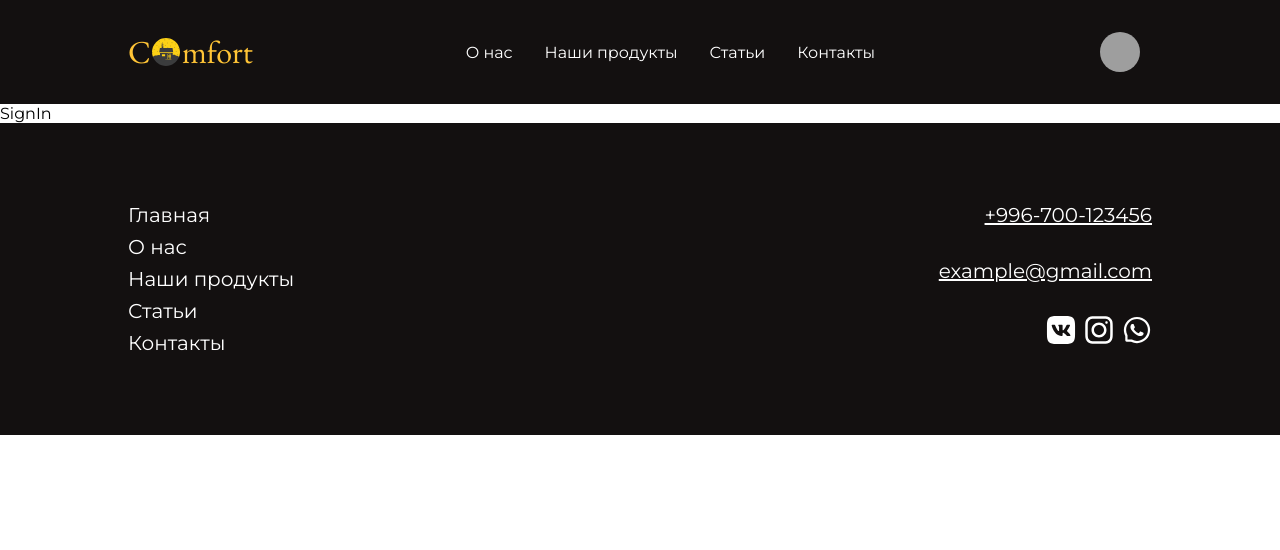
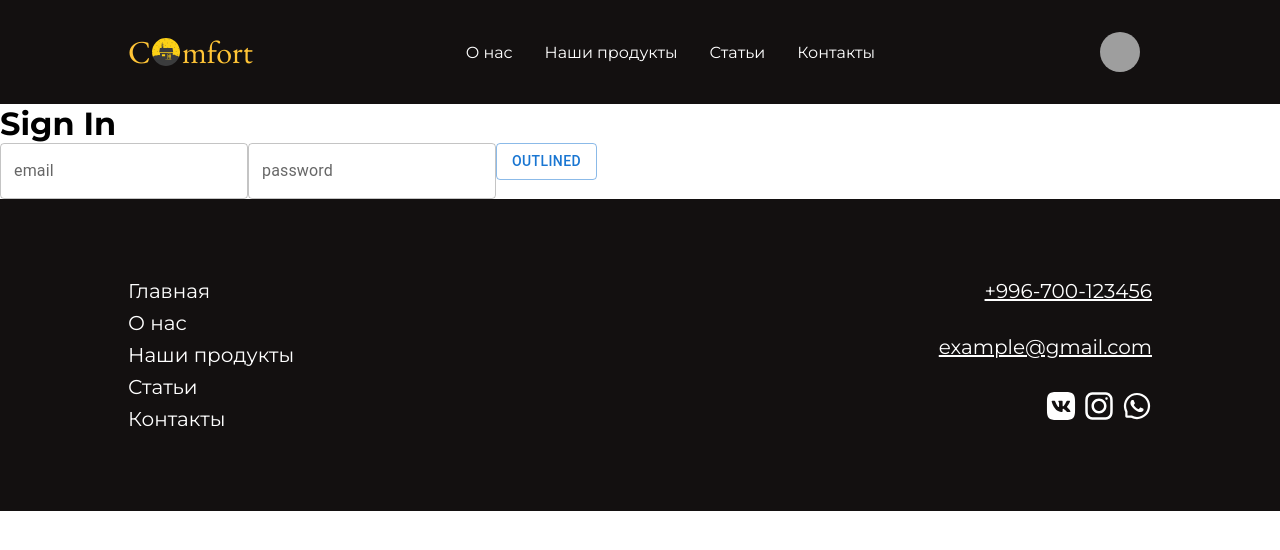
Before and after one commit to Kurul-afk/furniture-store, a React (Create React App) app: page /sign-in in a window 1280 px wide. Shown: the top 550 px of the page. Built offline with nearby package versions, Linux system fonts and the light colour scheme; grey boxes are pictures that could not be loaded.

Commit message:
added sign up and login, later need to show user

```diff
--- a/db.json
+++ b/db.json
@@ -1,5 +1,18 @@
 {
-  "users": {},
-  "products": {},
-  "favorite": {}
+  "users": [
+    {
+      "email": "arsenshergaziev@gmail.com",
+      "password": "qwerty",
+      "password_confirm": "qwerty",
+      "id": 1
+    },
+    {
+      "email": "doyouliketwix@gmail.com",
+      "password": "qwerty",
+      "password_confirm": "qwerty",
+      "id": 2
+    }
+  ],
+  "products": [],
+  "favorite": []
 }
--- a/src/context/authContext/index.tsx
+++ b/src/context/authContext/index.tsx
@@ -6,6 +6,7 @@ interface authContextI {
   error: string;
   loading: boolean;
   handleSignUp: any;
+  handleSignIn: any;
 }
 
 const initVal = {
@@ -13,6 +14,7 @@ const initVal = {
   error: "",
   loading: false,
   handleSignUp: () => {},
+  handleSignIn: ()=>{}
 };
 
 interface UserI {
@@ -48,8 +50,35 @@ const AuthContextProvider = ({ children }: { children: ReactNode }) => {
     }
   };
 
+  const handleSignIn = async (
+    user: UserI,
+     navigate: (value: string) => void
+    ) => {
+    setLoading(true);
+    try {
+      const response = await axios.get(`${API}/users`);
+      const data = response.data;
+      const findUser = data.find((item: UserI) => (
+        item.email === user.email && item.password === user.password
+      ));
+      console.log(findUser)
+      console.log(data)
+      if(findUser){
+        setCurrentUser(user.email)
+        localStorage.setItem("email", user.email)
+        navigate('/')
+      } else {
+        console.log('Пользователь не найден!')
+      }
+    } catch (error) {
+      console.log(error)
+    } finally{
+      setLoading(false)
+    }
+  }
+
   return (
-    <authContext.Provider value={{ currentUser, error, loading, handleSignUp }}>
+    <authContext.Provider value={{ currentUser, error, loading, handleSignUp, handleSignIn }}>
       {children}
     </authContext.Provider>
   );
--- a/src/pages/SignIn/index.tsx
+++ b/src/pages/SignIn/index.tsx
@@ -1,10 +1,69 @@
 import React from 'react';
+import { Controller, useForm } from 'react-hook-form';
+import { useNavigate } from 'react-router-dom';
+import { useAuthContext } from '../../context/authContext';
+import { Button, TextField } from '@mui/material';
 
 const SignIn = () => {
+    const {
+        handleSubmit,
+        register,
+        control,
+        watch,
+        formState: { errors },
+      } = useForm();
+
+      const navigate = useNavigate();
+
+      const {handleSignIn} = useAuthContext()
+
+      const onSubmit = (data: any) => {
+        handleSignIn(data, navigate)
+      };
+
     return (
-        <div>
-            SignIn
-        </div>
+        <>
+        <h1>Sign In</h1>
+        <form onSubmit={handleSubmit(onSubmit)}>
+          <Controller
+            control={control}
+            name="email"
+            rules={{ required: "Email is required" }}
+            render={({ field }) => (
+              <TextField
+                label="email"
+                error={!!errors.email}
+                helperText={errors.email?.message?.toString()}
+                {...register("email", {
+                  pattern: {
+                    value: /^\w+([\.-]?\w+)*@\w+([\.-]?\w+)*(\.\w{2,3})+$/,
+                    message: "Entered value does not match email format",
+                  },
+                })}
+                {...field}
+                type="text"
+              />
+            )}
+          />
+          <Controller
+            control={control}
+            name="password"
+            rules={{ required: "password is required" }}
+            render={({ field }) => (
+              <TextField
+                label="password"
+                error={!!errors.password}
+                helperText={errors.password?.message?.toString()}
+                {...field}
+                type="text"
+              />
+            )}
+          />
+          <Button variant="outlined" type="submit">
+            Outlined
+          </Button>
+        </form>
+        </>
     );
 };
 
--- a/src/pages/SignUp/index.tsx
+++ b/src/pages/SignUp/index.tsx
@@ -2,6 +2,7 @@ import { Button, TextField } from "@mui/material";
 import React from "react";
 import { Controller, useForm } from "react-hook-form";
 import { useNavigate } from "react-router-dom";
+import { useAuthContext } from "../../context/authContext";
 
 const SignUp = () => {
   const {
@@ -14,7 +15,11 @@ const SignUp = () => {
 
   const navigate = useNavigate();
 
-  const onSubmit = (data: any) => {};
+  const {handleSignUp} = useAuthContext()
+
+  const onSubmit = (data: any) => {
+    handleSignUp(data, navigate)
+  };
 
   const pwd = watch("password");
 
@@ -59,7 +64,9 @@ const SignUp = () => {
         <Controller
           control={control}
           name="password_confirm"
-          rules={{ required: "password confirm is required" }}
+          rules={{ required: "password confirm is required",
+          validate: (value) => value == pwd || 'Пароли не совпадают!'
+         }}
           render={({ field }) => (
             <TextField
               label="password_confirm"
@@ -79,6 +86,3 @@ const SignUp = () => {
 };
 
 export default SignUp;
-// {
-//       <Button variant="outlined">Outlined</Button> */
-// }
```
